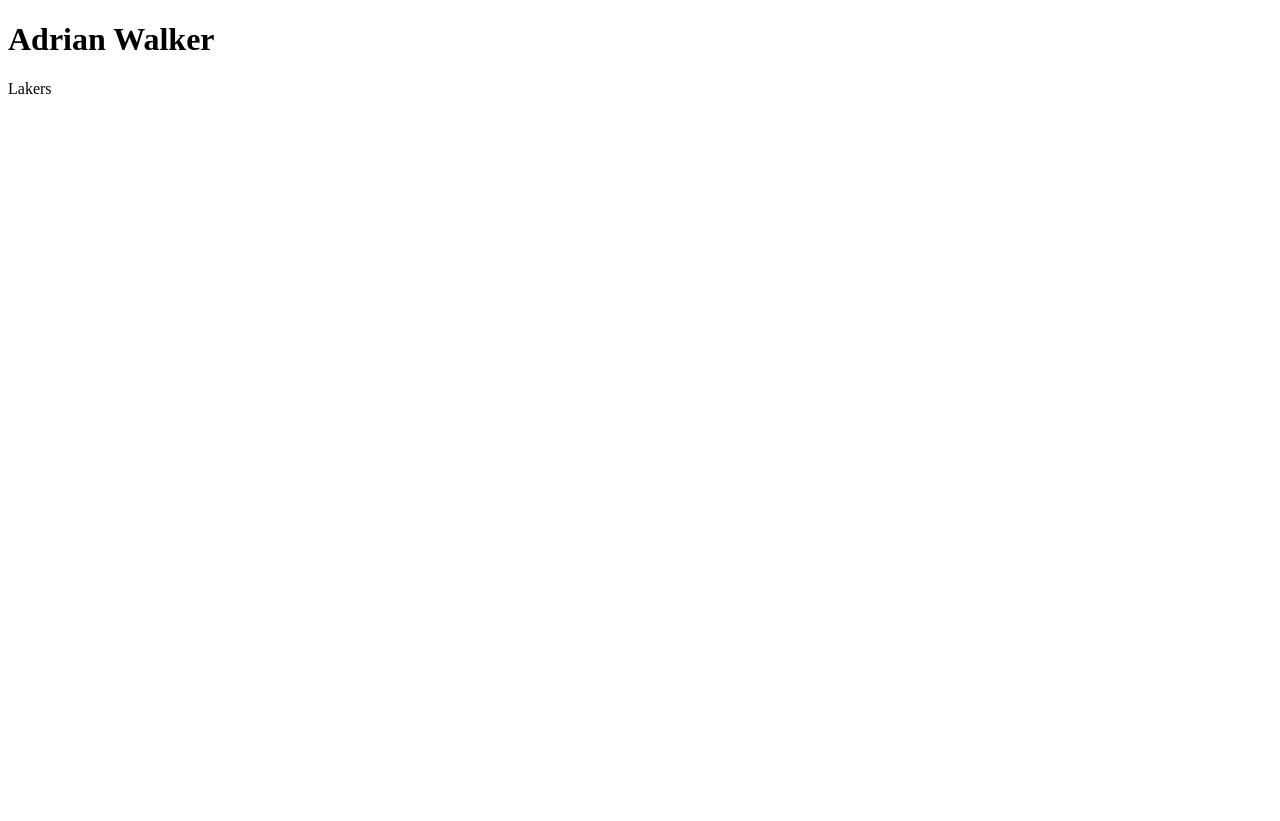
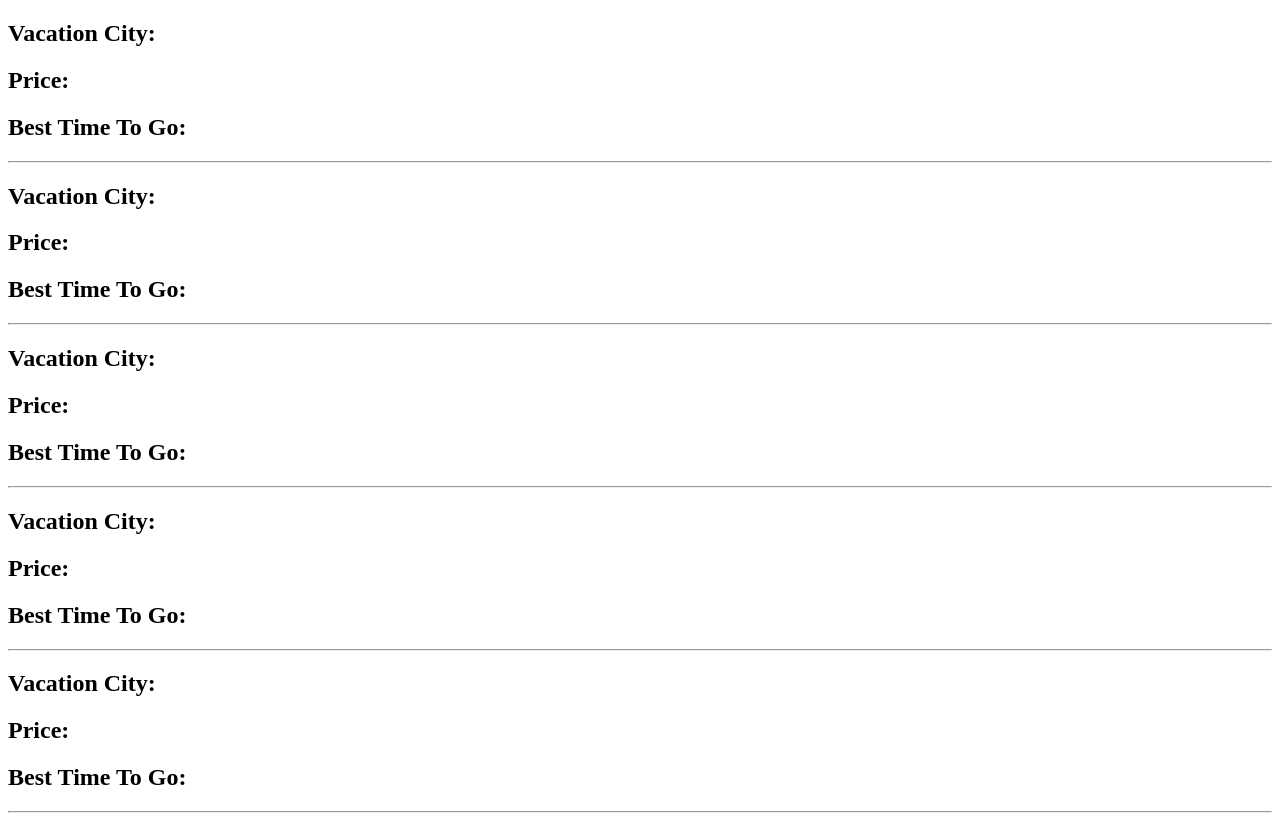
Before and after one commit to Adrian-Walker/Vacation-Spots, a React (Create React App) app: page / in a window 1280 px wide. Before the commit the page ends 800 px from the top, so only its background shows below. Built offline with nearby package versions, Linux system fonts and the light colour scheme.

Commit message:
7-27-21 10p

```diff
--- a/src/App.js
+++ b/src/App.js
@@ -1,11 +1,17 @@
-import React from "react";
+import React from "react"
+
 import Card from "./Card"
+import vacationSpots from "./vacations"
+// import vacations from "./vacations"
 
 function App() {
-    return <div>
-        <h1>Adrian Walker</h1>
-        <Card />
-    </div>
+    const trips = vacationSpots.map(vacations => <Card key ={vacations.id}place={vacations.place} price = {vacations.price} timeToGo={vacations.timeToGo}/>)
+
+    return (
+        <div>
+            {trips}
+        </div>
+    )
 }
 
 export default App
--- a/src/Card.js
+++ b/src/Card.js
@@ -1,9 +1,13 @@
 import React from "react"
+import vacationSpots from "./vacations"
 
-function Card(vacations) {
+function Card(props) {
     return (
         <div>
-            Lakers
+            <h2>Vacation City: {vacationSpots.place}</h2>
+            <h2>Price: {vacationSpots.price}</h2>
+            <h2>Best Time To Go: {vacationSpots.timeToGo}</h2>
+            <hr></hr>
         </div>
     )
 }
--- a/src/index.html
+++ b/src/index.html
@@ -3,11 +3,12 @@
 
 <head>
     <link rel="stylesheet" href="style.css">
-    <title>Document</title>
+    <title>Vacation App</title>
 </head>
 
 <body>
     <div id="root"></div>
+    <script src="index.js"></script>
 </body>
 
 </html>
```
